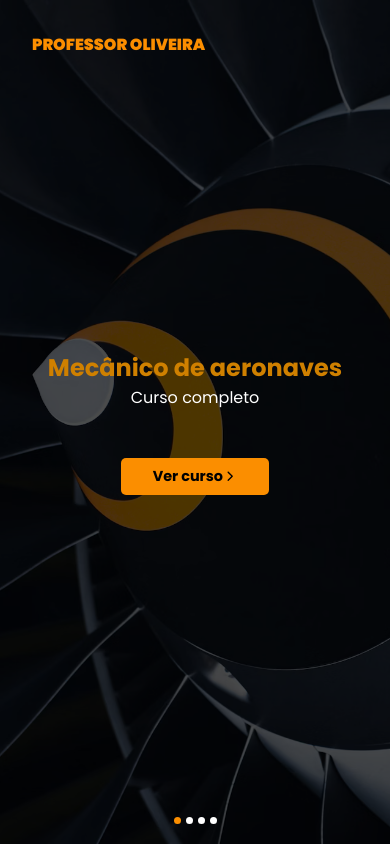
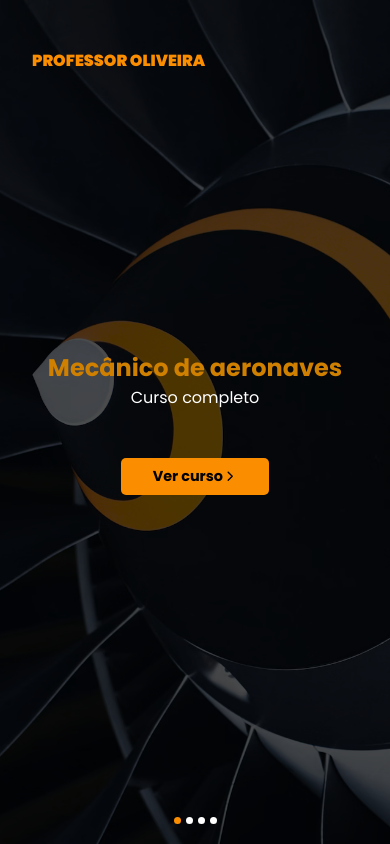
Before and after one commit to Gguife/JOF, a React (Vite) app: page / in a window 390 px wide. Shown: the top 844 px of the page. Built offline with nearby package versions, Linux system fonts and the light colour scheme.

Commit message:
style: Responsive header title

```diff
--- a/src/components/header/style.css
+++ b/src/components/header/style.css
@@ -113,6 +113,10 @@ nav a {
 }
 
 @media (max-width: 600px) {
+  header {
+    top: 1rem;
+  }
+
   nav .about {
     display: none;
   }
```
